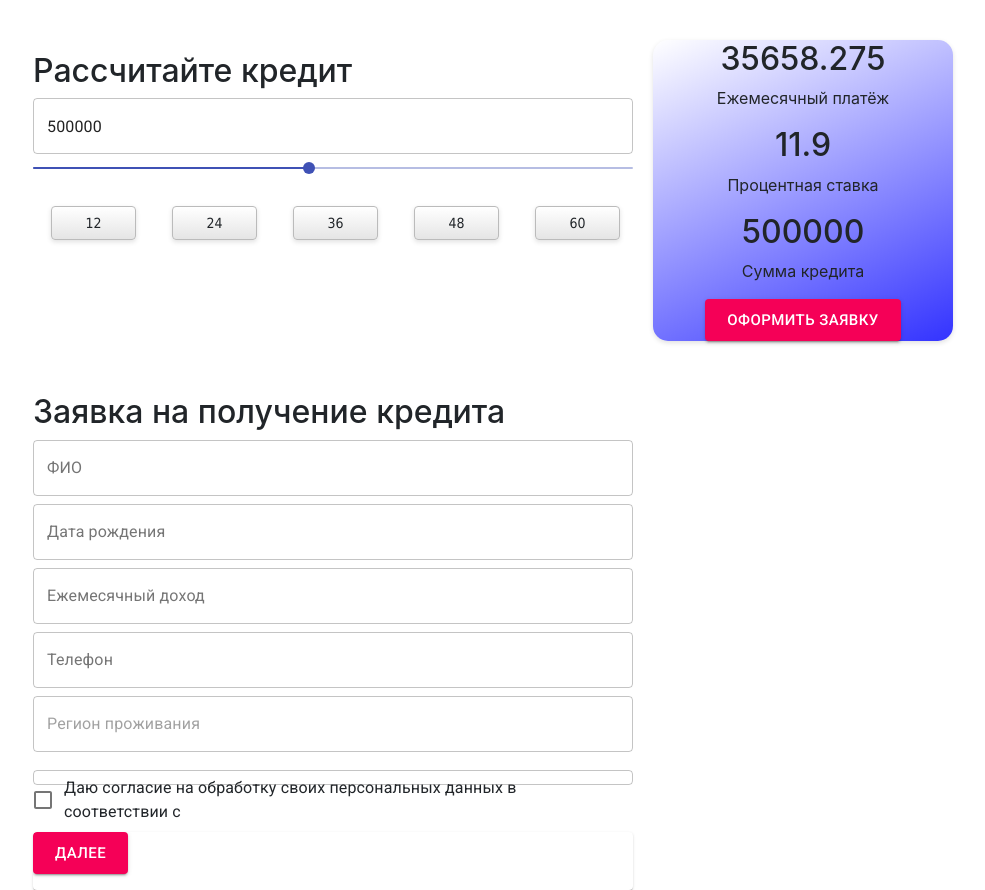
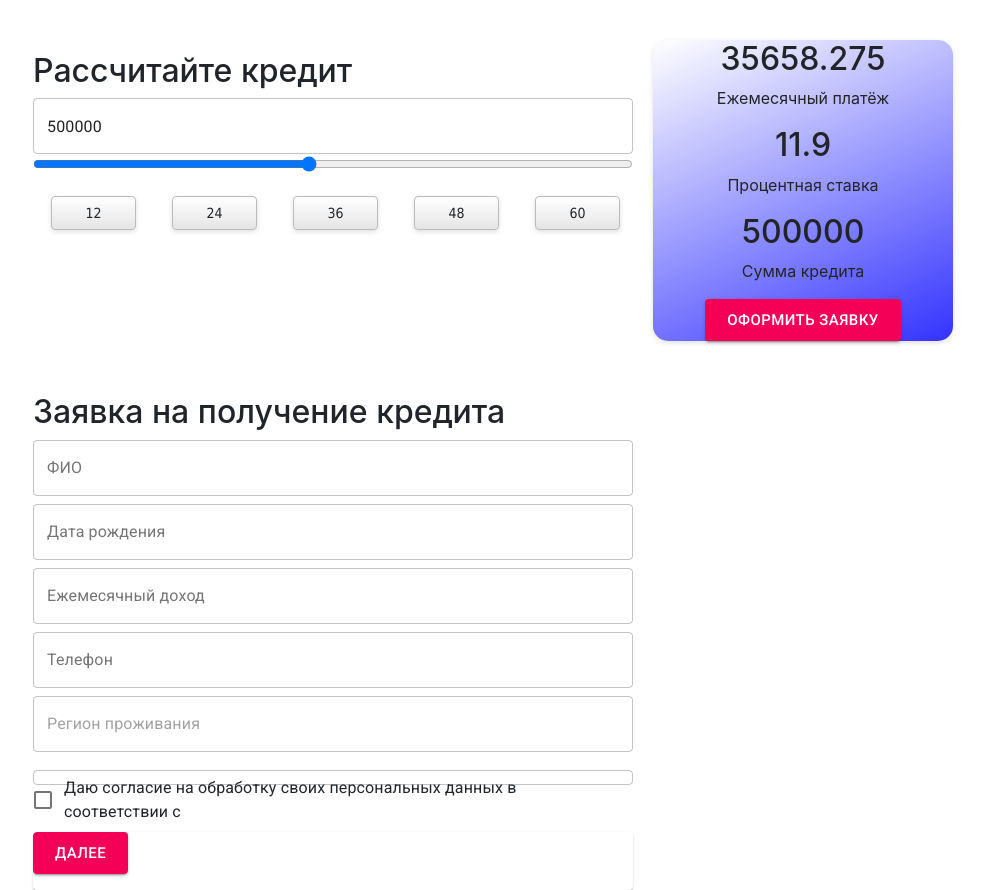
Before and after one commit to Alex-Ustinov/React, a React (Create React App) app in the folder my-app/: page / in a window 1280 px wide. Shown: the whole page, without its empty margins (267-1252 px from the left). Built offline with nearby package versions, Linux system fonts and the light colour scheme.

Commit message:
Update Credit.js

```diff
--- a/my-app/src/Credit.js
+++ b/my-app/src/Credit.js
@@ -34,13 +34,14 @@ class Credit extends PureComponent{
             {id:4, completed:false, value:48},
             {id:5, completed:false, value:60},
         ]
+        //<Slider id="amountCredit" onChange={this.sentAmountCredit}  max="1000000" min="75000" defaultValue={this.state.creditValue}/>
         return (
 
                 <div className="main_bloc">
                     <div className='wrapper'>
                         <h2>Рассчитайте кредит</h2>
                         <OutlinedInput type="number" fullWidth="true" value={ this.state.creditValue} onChange={this.sentAmountCredit}/>
-                        <Slider id="amountCredit" onChange={this.sentAmountCredit} min="75000" max="1000000" defaultValue={this.state.creditValue}/>
+                        <input type="range" id="amountCredit" onChange={this.sentAmountCredit} className="App-input__range" min="75000" max="1000000" value={this.state.creditValue}/>
 
 
                         <div className="radio_buttons__div">
@@ -77,7 +78,9 @@ class Credit extends PureComponent{
                 </div>
         )
     }
-    sentAmountCredit = (eve, value) => {
+    sentAmountCredit = (e) => {
+
+        var value = e.target.value
 
         const countMonth = this.state.countMonth
 
```
